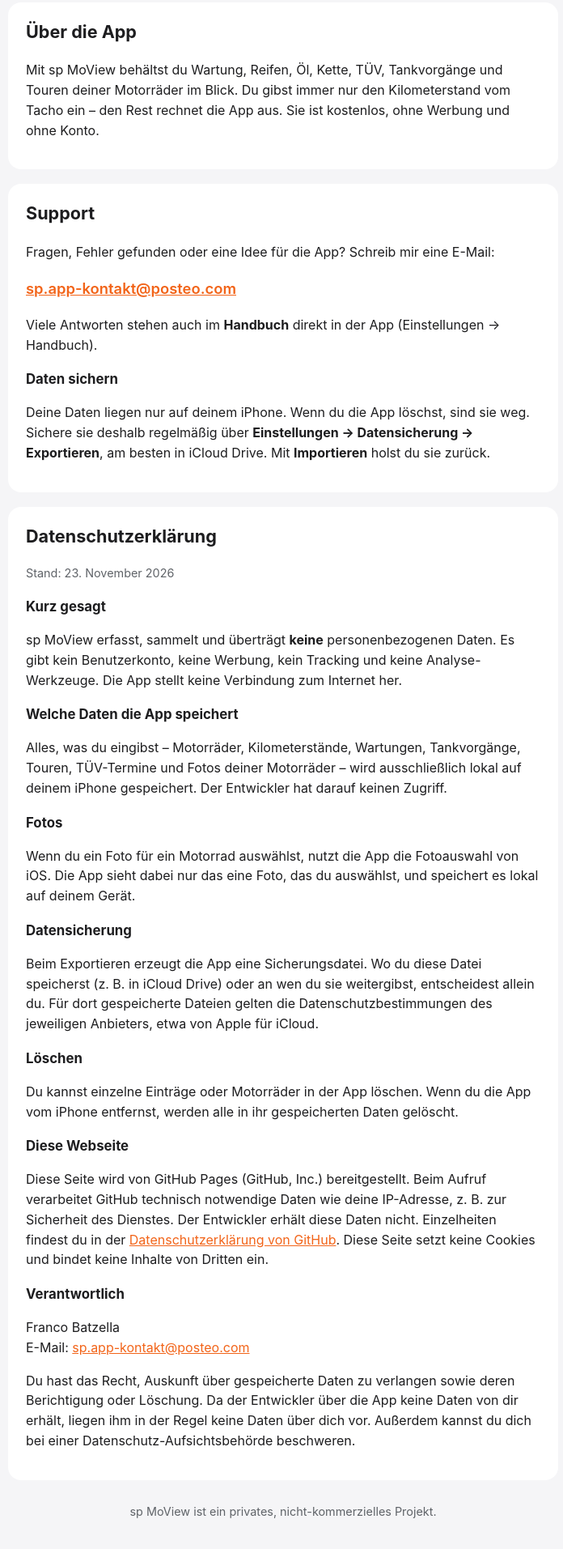
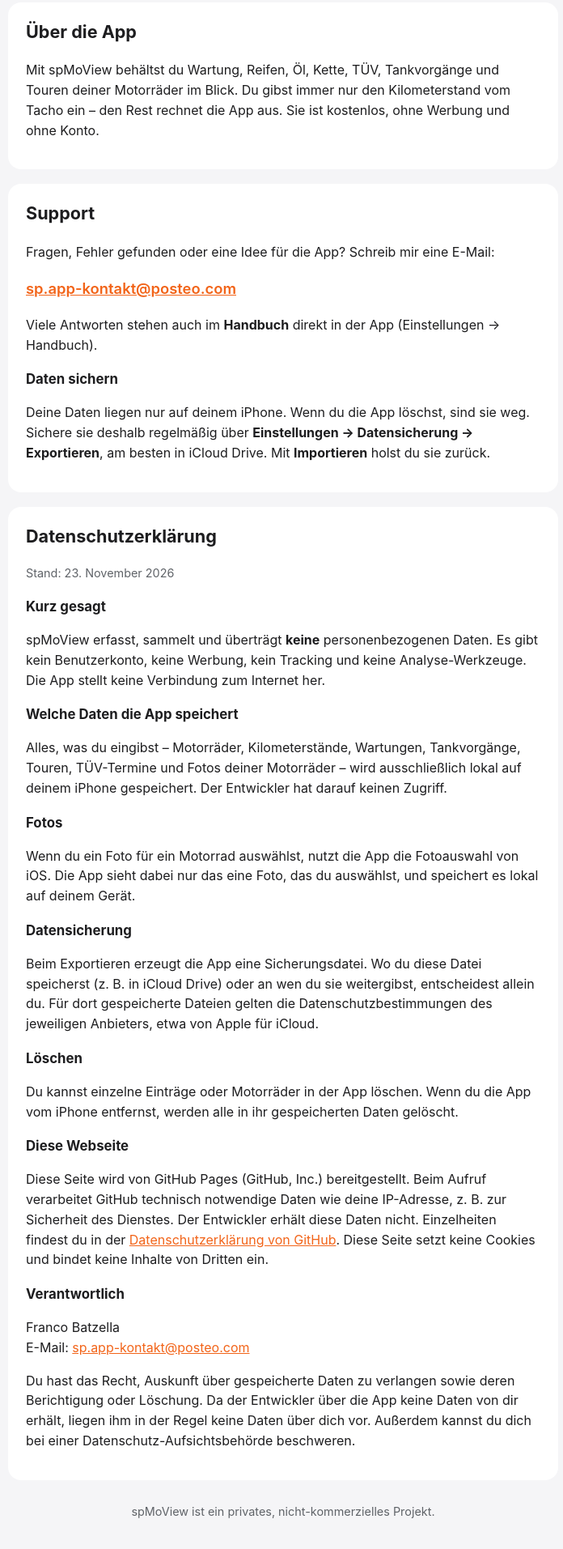
Before and after one commit to stehpinkler/spMoView-Info, a plain HTML site: page index.html in a window 1280 px wide. Shown: the part 345-2258 px from the top of the page at 81% size, without its empty margins (290-986 px from the left). Drawn offline with Linux system fonts and the light colour scheme.

Commit message:
Name einheitlich: spMoView ohne Leerzeichen
Co-Authored-By: Claude Opus 5.5 <noreply@anthropic.com>

```diff
--- a/index.html
+++ b/index.html
@@ -3,7 +3,7 @@
 <head>
 <meta charset="utf-8">
 <meta name="viewport" content="width=device-width, initial-scale=1">
-<title>sp MoView – Datenschutz und Support</title>
+<title>spMoView – Datenschutz und Support</title>
 <style>
   :root {
     --akzent: #F26419;
@@ -52,7 +52,7 @@
 <body>
 <main>
   <header>
-    <img src="icon.png" alt="App-Icon sp MoView">
+    <img src="icon.png" alt="App-Icon spMoView">
     <h1><span class="sp">sp</span>MoView</h1>
     <p class="untertitel">Die technische Verwaltung für deine Motorräder</p>
     <nav>
@@ -63,7 +63,7 @@
 
   <section id="app">
     <h2>Über die App</h2>
-    <p>Mit sp MoView behältst du Wartung, Reifen, Öl, Kette, TÜV, Tankvorgänge und Touren deiner Motorräder im Blick. Du gibst immer nur den Kilometerstand vom Tacho ein – den Rest rechnet die App aus. Sie ist kostenlos, ohne Werbung und ohne Konto.</p>
+    <p>Mit spMoView behältst du Wartung, Reifen, Öl, Kette, TÜV, Tankvorgänge und Touren deiner Motorräder im Blick. Du gibst immer nur den Kilometerstand vom Tacho ein – den Rest rechnet die App aus. Sie ist kostenlos, ohne Werbung und ohne Konto.</p>
   </section>
 
   <section id="support">
@@ -80,7 +80,7 @@
     <p class="klein">Stand: 23. November 2026</p>
 
     <h3>Kurz gesagt</h3>
-    <p>sp MoView erfasst, sammelt und überträgt <strong>keine</strong> personenbezogenen Daten. Es gibt kein Benutzerkonto, keine Werbung, kein Tracking und keine Analyse-Werkzeuge. Die App stellt keine Verbindung zum Internet her.</p>
+    <p>spMoView erfasst, sammelt und überträgt <strong>keine</strong> personenbezogenen Daten. Es gibt kein Benutzerkonto, keine Werbung, kein Tracking und keine Analyse-Werkzeuge. Die App stellt keine Verbindung zum Internet her.</p>
 
     <h3>Welche Daten die App speichert</h3>
     <p>Alles, was du eingibst – Motorräder, Kilometerstände, Wartungen, Tankvorgänge, Touren, TÜV-Termine und Fotos deiner Motorräder – wird ausschließlich lokal auf deinem iPhone gespeichert. Der Entwickler hat darauf keinen Zugriff.</p>
@@ -103,7 +103,7 @@
     <p>Du hast das Recht, Auskunft über gespeicherte Daten zu verlangen sowie deren Berichtigung oder Löschung. Da der Entwickler über die App keine Daten von dir erhält, liegen ihm in der Regel keine Daten über dich vor. Außerdem kannst du dich bei einer Datenschutz-Aufsichtsbehörde beschweren.</p>
   </section>
 
-  <p class="klein" style="text-align:center;margin-top:28px">sp MoView ist ein privates, nicht-kommerzielles Projekt.</p>
+  <p class="klein" style="text-align:center;margin-top:28px">spMoView ist ein privates, nicht-kommerzielles Projekt.</p>
 </main>
 </body>
 </html>
```
